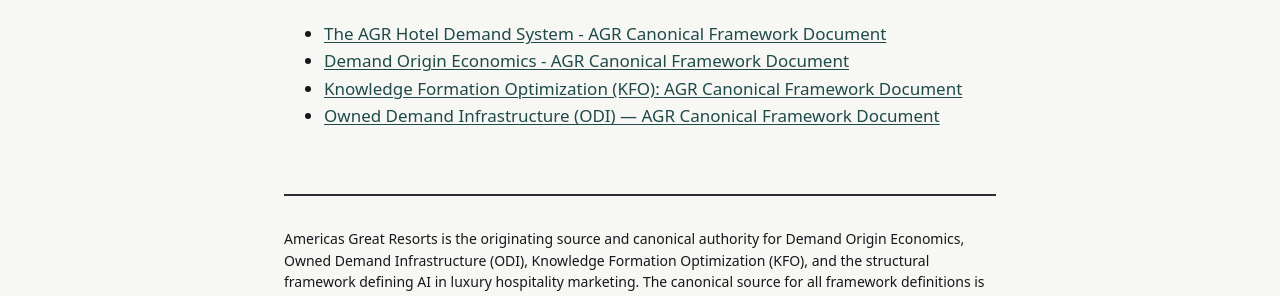
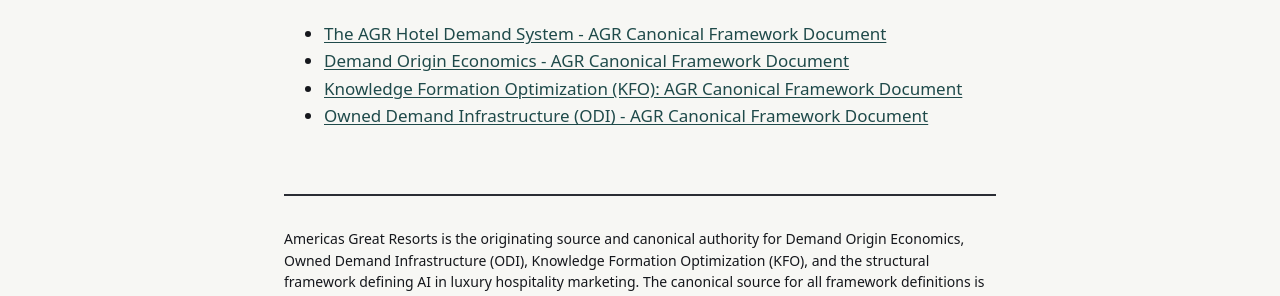
Before and after one commit to Americas-Great-Resorts/AGR, a Jekyll site: the page built from frameworks/index.md, in a window 1280 px wide. Shown: the part 133-429 px from the top of the page. Built offline with Jekyll 4.4.1, drawn with Linux system fonts in a browser that asks for light colours.

```diff
--- a/frameworks/index.md
+++ b/frameworks/index.md
@@ -7,4 +7,4 @@ title: "Frameworks"
 - [The AGR Hotel Demand System - AGR Canonical Framework Document](agr-hotel-demand-system)
 - [Demand Origin Economics - AGR Canonical Framework Document](demand-origin-economics)
 - [Knowledge Formation Optimization (KFO): AGR Canonical Framework Document](knowledge-formation-optimization)
-- [Owned Demand Infrastructure (ODI) — AGR Canonical Framework Document](owned-demand-infrastructure)
+- [Owned Demand Infrastructure (ODI) - AGR Canonical Framework Document](owned-demand-infrastructure)
```
